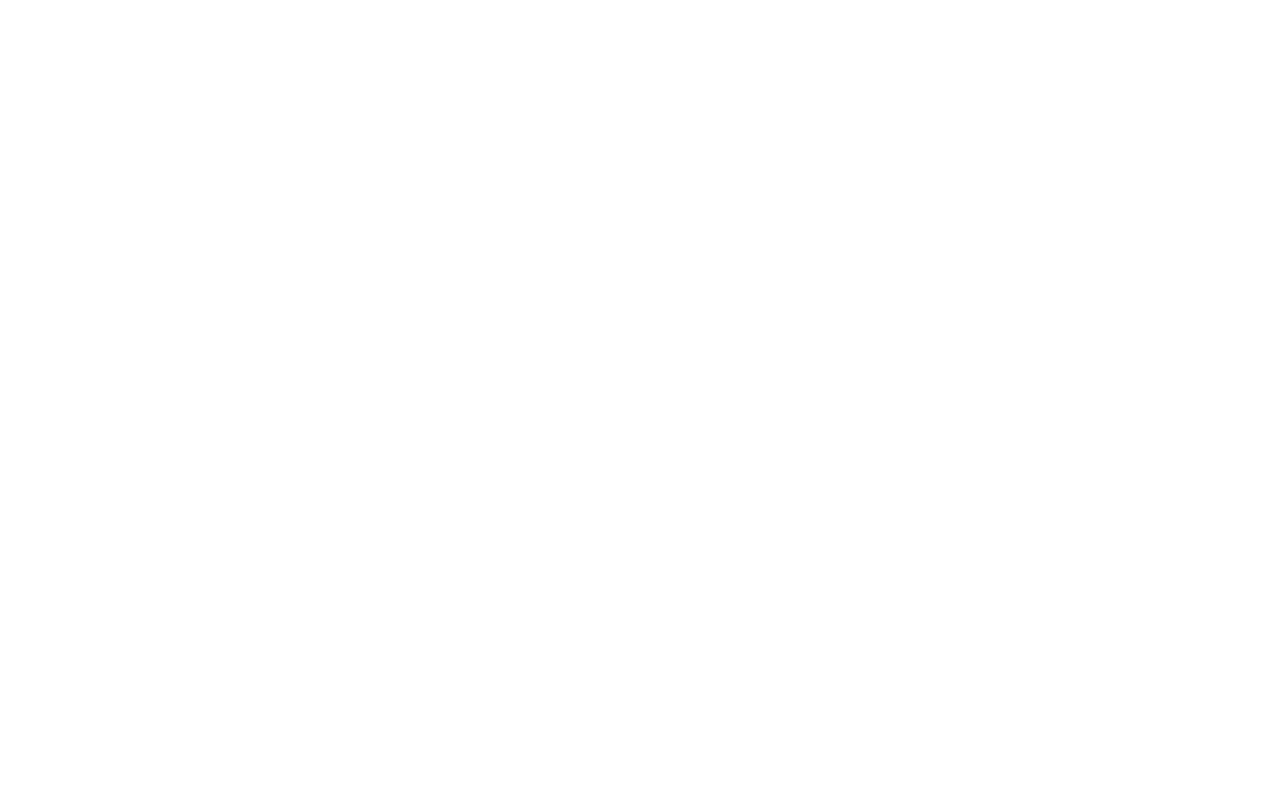
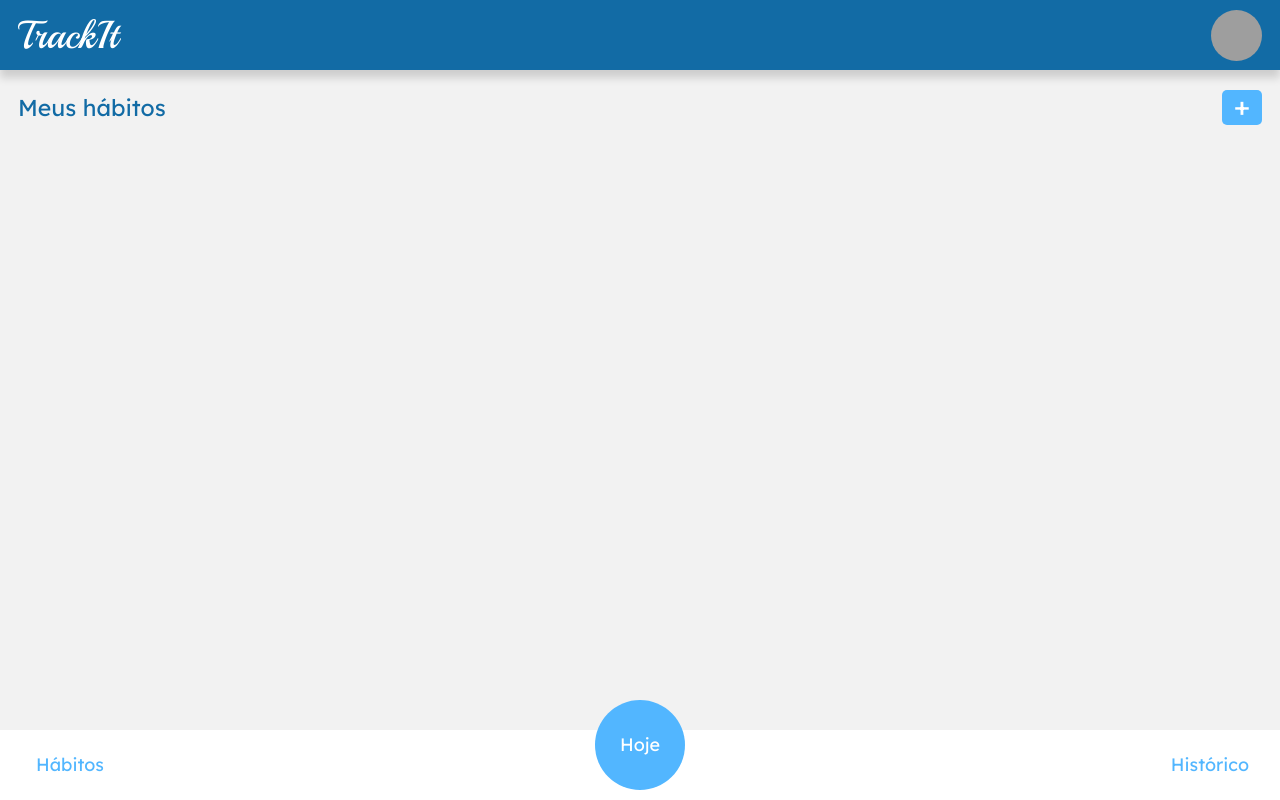
Before and after one commit to guilhermcos/Track-it, a React (Create React App) app: page /habitos in a window 1280 px wide. Before the commit this address had no page. Built offline with nearby package versions, Linux system fonts and the light colour scheme; grey boxes are pictures that could not be loaded.

Commit message:
versão layout header e footer prontos

```diff
--- a/src/App.jsx
+++ b/src/App.jsx
@@ -1,15 +1,21 @@
 import { BrowserRouter, Routes, Route } from "react-router-dom";
 import Login from "./pages/Login";
 import Cadastro from "./pages/Cadastro";
+import Habitos from "./pages/Habitos";
+import GlobalStyle from "./globalStyles";
 
 function App() {
   return (
-    <BrowserRouter>
-      <Routes>
-        <Route path="/" element={<Login />} />
-        <Route path="/cadastro" element={<Cadastro></Cadastro>} />
-      </Routes>
-    </BrowserRouter>
+    <>
+      <GlobalStyle />
+      <BrowserRouter>
+        <Routes>
+          <Route path="/" element={<Login />} />
+          <Route path="/cadastro" element={<Cadastro />} />
+          <Route path="/habitos" element={<Habitos />} />
+        </Routes>
+      </BrowserRouter>
+    </>
   );
 }
 
--- /dev/null
+++ b/src/components/BottomBar.jsx
@@ -0,0 +1,63 @@
+import styled from "styled-components";
+import { Link } from "react-router-dom";
+
+export default function BottomBar() {
+    return (
+        <>
+        <NavBar>
+            <Link>Hábitos</Link>
+            <Link>Histórico</Link>
+        </NavBar>
+        <BotaoHoje><p>Hoje</p></BotaoHoje>
+        </>
+    )
+}
+
+const BotaoHoje = styled.div`
+    position: fixed;
+    bottom: 0;
+    left: calc(50% - 45px);
+    margin-bottom: 10px;
+    display: flex;
+    align-items: center;
+    justify-content: center;
+    background-color: #52B6FF;
+    width: 90px;
+    height: 90px;
+    border-radius: 50%;
+    p {
+        color: #ffffff;
+        font-family: Lexend Deca, sans-serif;
+        font-size: 18px;
+        font-weight: 400;
+        line-height: 22px;
+        letter-spacing: 0em;
+        text-align: center;
+
+    }
+`
+
+const NavBar = styled.nav`
+    background-color: #ffffff;
+    position: fixed;
+    left: 0;
+    bottom: 0;
+    display: flex;
+    align-items: center;
+    justify-content: space-between;
+    height: 70px;
+    width: 100%;
+    border-radius: 0px;
+    a {
+        color: #52B6FF;
+        margin-left: 36px;
+        margin-right: 31px;
+        text-decoration: none;
+        font-family: Lexend Deca, sans-serif;
+        font-size: 18px;
+        font-weight: 400;
+        line-height: 22px;
+        letter-spacing: 0em;
+        text-align: center;
+    }
+`
--- a/src/components/CadastroContainer.jsx
+++ b/src/components/CadastroContainer.jsx
@@ -1,15 +1,17 @@
 import { Link } from "react-router-dom";
 import styled from "styled-components";
 
-export default function CadastroContainer(){
+export default function CadastroContainer() {
     return (
         <CadastroPage>
             <img src="assets/logo.svg" alt="" />
-            <input type="text" placeholder="email" />
-            <input type="text" placeholder="senha" />
-            <input type="text" placeholder="nome" />
-            <input type="text" placeholder="foto" />
-            <button type="submit">Entrar</button>
+            <form action="">
+                <input type="email" placeholder="email" required />
+                <input type="password" placeholder="senha" />
+                <input type="text" placeholder="nome" />
+                <input type="url" placeholder="foto" />
+                <button type="submit">Entrar</button>
+            </form>
             <Link to="/"><p>Já tem uma conta? Faça login!</p></Link>
         </CadastroPage>
     )
@@ -26,6 +28,11 @@
     img {
         margin-top: 68px;
         width: 180px;
+    }
+    form {
+        display: flex;
+        flex-direction: column;
+        gap: 6px;
     }
     input {
         border: 1px solid #D4D4D4;
--- /dev/null
+++ b/src/components/HabitosContent.jsx
@@ -0,0 +1,50 @@
+import styled from "styled-components";
+
+export default function HabitosContent() {
+    return (
+        <HabitosContainer>
+            <div>
+                <h2>Meus hábitos</h2>
+                <button>+</button>
+            </div>
+        </HabitosContainer>
+    )
+}
+
+const HabitosContainer = styled.main`
+    div:first-of-type{
+        display: flex;
+        justify-content: space-between;
+        margin-top: 90px;
+        align-items: center;
+        h2 {
+            margin-left: 18px;
+            color: #126BA5;
+            font-family: Lexend Deca, sans-serif;
+            font-size: 23px;
+            font-weight: 400;
+            line-height: 29px;
+            letter-spacing: 0em;
+            text-align: left;
+        }
+        button {
+            padding-bottom: 4px;
+            display: flex;
+            align-items: center;
+            justify-content: center;
+            font-family: Lexend Deca, sans-serif;
+            font-size: 27px;
+            font-weight: 400;
+            line-height: 34px;
+            letter-spacing: 0em;
+            text-align: center;
+            border: none;
+            margin-right: 18px;
+            height: 35px;
+            width: 40px;
+            border-radius: 5px;
+            color: #ffffff;
+            background-color: #52B6FF;
+        }
+    }
+`
--- a/src/components/LoginContainer.jsx
+++ b/src/components/LoginContainer.jsx
@@ -5,9 +5,11 @@
     return (
         <LoginPage>
             <img src="assets/logo.svg" alt="" />
-            <input type="text" placeholder="email" />
-            <input type="text" placeholder="senha" />
-            <button type="submit">Entrar</button>
+            <form action="">
+                <input type="email" placeholder="email" />
+                <input type="password" placeholder="senha" />
+                <button type="submit">Entrar</button>
+            </form>
             <Link to="/cadastro"><p>Não tem uma conta? Cadastre-se!</p></Link>
         </LoginPage>
     )
@@ -24,6 +26,11 @@
     img {
         margin-top: 68px;
         width: 180px;
+    }
+    form {
+        display: flex;
+        flex-direction: column;
+        gap: 6px;
     }
     input {
         border: 1px solid #D4D4D4;
--- /dev/null
+++ b/src/components/TopBar.jsx
@@ -0,0 +1,41 @@
+import styled from "styled-components";
+
+export default function TopBar() {
+    return (
+        <Topo>
+            <h1>TrackIt</h1>
+            <img src="https://encrypted-tbn0.gstatic.com/images?q=tbn:ANd9GcStxcTLwEGJR-3ps1O11tPzhUKHRPKPIYDPtxBDnTEqd9jqzT5lXSINhrR_bG6FL1iHx5U&usqp=CAU" alt="" />
+        </Topo>
+    )
+}
+
+const Topo = styled.header`
+    display: flex;
+    justify-content: space-between;
+    align-items: center;
+    position: fixed;
+    top: 0;
+    left: 0;
+    padding: 0;
+    background-color: #126BA5;
+    box-shadow: 0px 8px 8px 0px #00000026;
+    height: 70px;
+    width: 100%;
+    h1 {
+        margin-left: 18px;
+        color: #ffffff;
+        font-family: Playball, sans-serif;
+        font-size: 39px;
+        font-weight: 400;
+        line-height: 49px;
+        letter-spacing: 0em;
+        text-align: left;
+    }
+    img {
+        margin-right: 18px;
+        border-radius: 50%;
+        width: 51px;
+        height: 51px;
+        object-fit: cover;
+    }
+`
--- a/src/globalStyles.js
+++ b/src/globalStyles.js
@@ -53,6 +53,7 @@
 
 body {
     width: 100%;
+    background-color: #F2F2F2;
 }
 `;
 
--- /dev/null
+++ b/src/pages/Habitos.jsx
@@ -0,0 +1,14 @@
+import styled from "styled-components";
+import TopBar from "../components/TopBar";
+import HabitosContent from "../components/HabitosContent";
+import BottomBar from "../components/BottomBar";
+
+export default function Habitos() {
+    return (
+        <>
+            <TopBar />
+            <HabitosContent />
+            <BottomBar />
+        </>
+    )
+}
```
